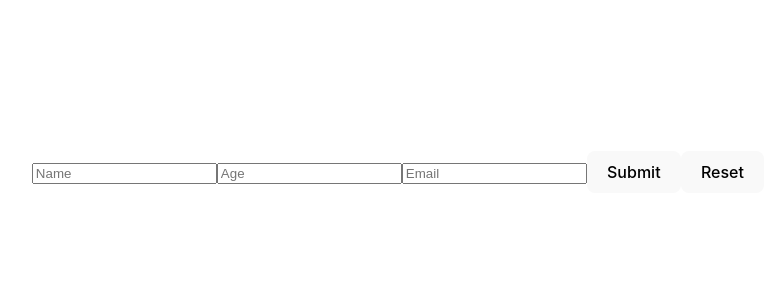
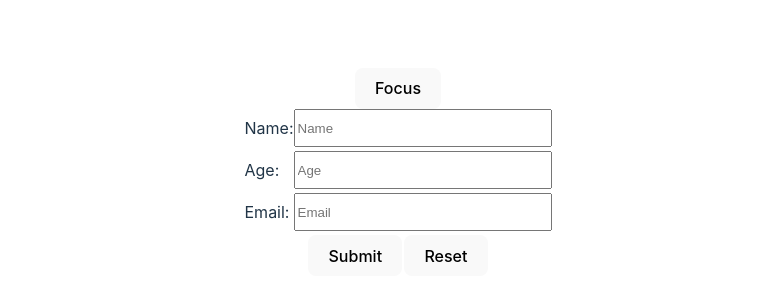
Before and after one commit to selahjs/react-advanced-meta, a React (Vite) app: page / in a window 1280 px wide. Shown: the part 220-520 px from the top of the page, without its empty margins (242-1017 px from the left). Built offline with nearby package versions, Linux system fonts and the light colour scheme.

Commit message:
using useRef

```diff
--- a/src/App.tsx
+++ b/src/App.tsx
@@ -1,64 +1,106 @@
-import React from 'react'
-import './App.css'
+import React from "react";
+import "./App.css";
 
 const formData = {
-  name: '',
-  email: '',
-  age: ''
-}
+  name: "",
+  email: "",
+  age: "",
+};
 const formReducer = (state: any, action: any) => {
-  switch(action.type){
-    case 'SET_FIELD':
+  switch (action.type) {
+    case "SET_FIELD":
       return {
         ...state,
-        [action.name]: action.value
+        [action.name]: action.value,
+      };
+    case "RESET":
+      return formData;
+    default:
+      return "0";
   }
-    case 'RESET':
-      return formData;
-    default: return '0'
-  }
-}
+};
 
 function App() {
   // const [money, setMoney] = React.useState(100)
   const [state, dispatch] = React.useReducer(formReducer, formData);
+  const nameInputRef = React.useRef(null);
+
+  const handleRef = () => {
+    nameInputRef?.current?.focus();
+  }
 
   const handleChange = (e: any) => {
-    dispatch({ type: 'SET_FIELD', name: e.target.name, value: e.target.value });
+    dispatch({ type: "SET_FIELD", name: e.target.name, value: e.target.value });
   };
   const handleSubmit = (e: any) => {
     e.preventDefault();
-    console.log('Form submitted:', state);
+    console.log("Form submitted:", state);
     // Handle form submission logic here
   };
 
   const handleReset = () => {
-    dispatch({ type: 'RESET' });
+    dispatch({ type: "RESET" });
   };
-
+  const inputStyle = { width: 250, height: 30, padding: 2 };
+  const flexStyle = {
+    display: "flex",
+    justifyContent: "space-between",
+    alignItems: "center",
+  };
   return (
     <>
+      <button onClick={handleRef}>Focus</button>
       <form onSubmit={handleSubmit}>
+        <div style={{ display: "flex", flexDirection: "column", gap: 4 }}>
+          <div style={flexStyle}>
+            <label htmlFor="name">Name: </label>
             <input
+              id="name"
+              ref={nameInputRef}
+              style={inputStyle}
               name="name"
               value={state.name}
               onChange={handleChange}
               placeholder="Name"
             />
+          </div>
+          <div style={flexStyle}>
+            <label htmlFor="age">Age:</label>
             <input
+              id="age"
+              // ref={(el) => (inputRefs.current[i] = el)}
+              style={inputStyle}
               name="age"
               value={state.age}
               onChange={handleChange}
               placeholder="Age"
             />
+          </div>
+          <div style={flexStyle}>
+            <label htmlFor="email">Email:</label>
             <input
+              id="email"
+              style={inputStyle}
               name="email"
               value={state.email}
               onChange={handleChange}
               placeholder="Email"
             />
+          </div>
+          <div
+            style={{
+              display: "flex",
+              flexDirection: "row",
+              justifyContent: "center",
+              gap: 2,
+            }}
+          >
             <button type="submit">Submit</button>
-      <button type="button" onClick={handleReset}>Reset</button>
+            <button type="button" onClick={handleReset}>
+              Reset
+            </button>
+          </div>
+        </div>
       </form>
       <p>{state.name}</p>
       <p>{state.email}</p>
@@ -68,7 +110,7 @@ function App() {
     //  <button onClick={()=> setMoney(prev => prev + 10)}>serve a meal</button>
     //  <button onClick={()=> setMoney(prev => prev + 500)}>slebrity visit</button> */}
     </>
-  )
+  );
 }
 
-export default App
+export default App;
```
Lines whose indentation alone changed are shown as unchanged.
